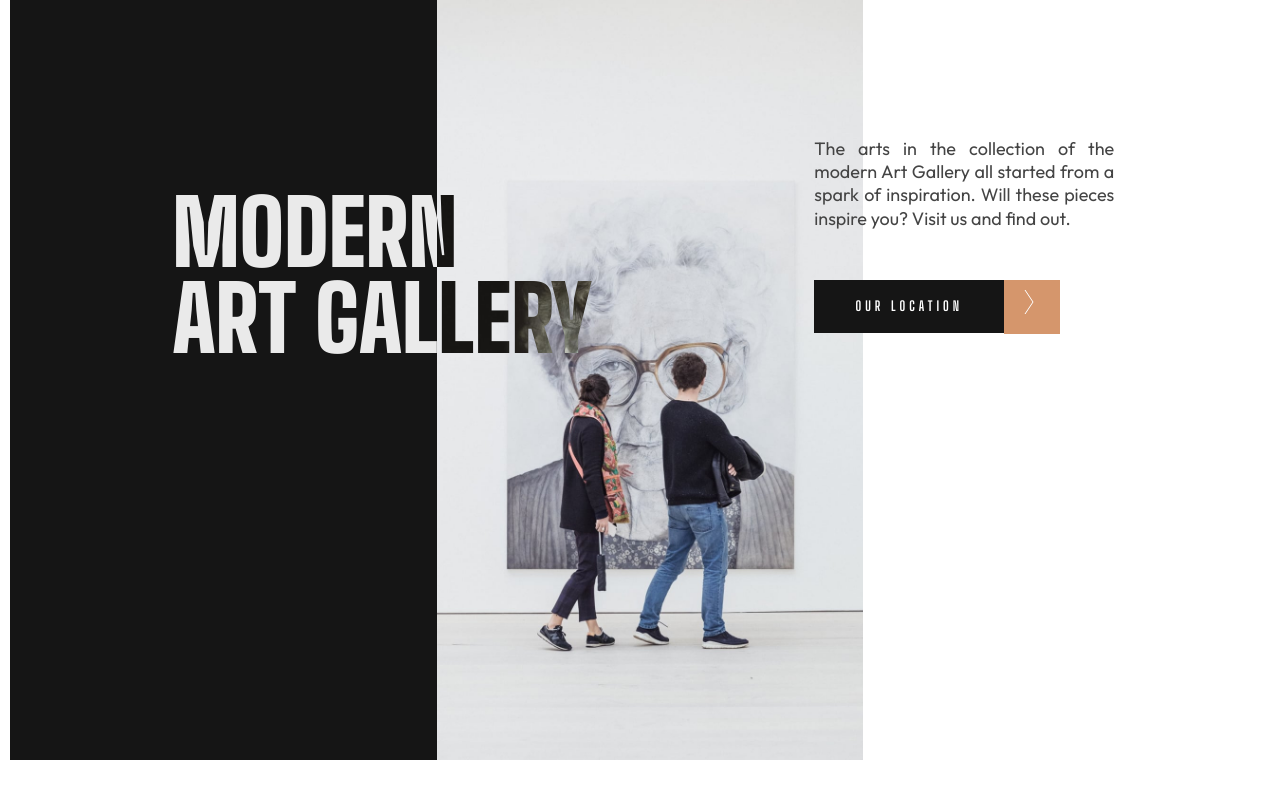
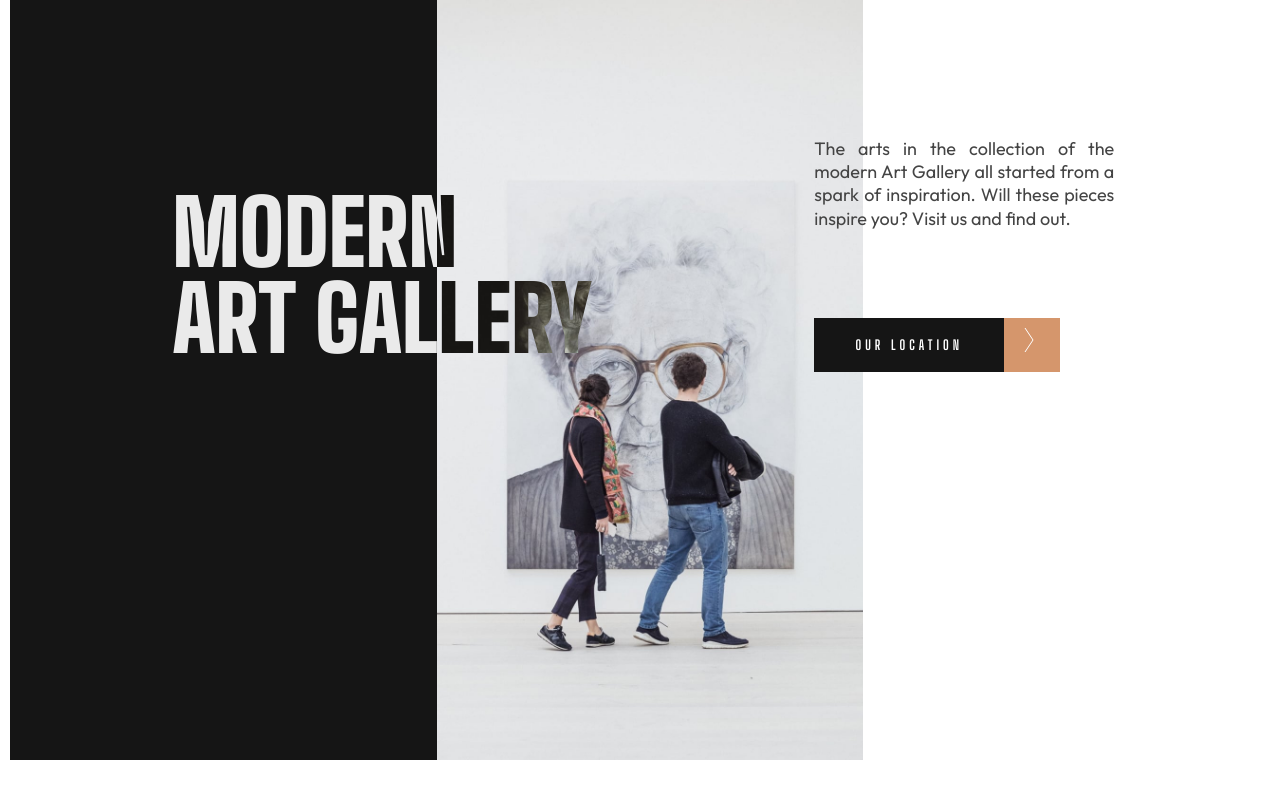
Before and after one commit to philipmontford/Modern-Art-Gallery, a plain HTML site: page index.html in a window 1280 px wide. Shown: the top 800 px of the page. Drawn offline with Linux system fonts and the light colour scheme.

Commit message:
complete

```diff
--- a/style.css
+++ b/style.css
@@ -125,7 +125,7 @@ a {
   width: 190px;
   height: 53.8px;
   margin-bottom: 20%;
-  margin-top: 2%;
+  margin-top: 5%;
 }
 
 .btn:hover {
```
